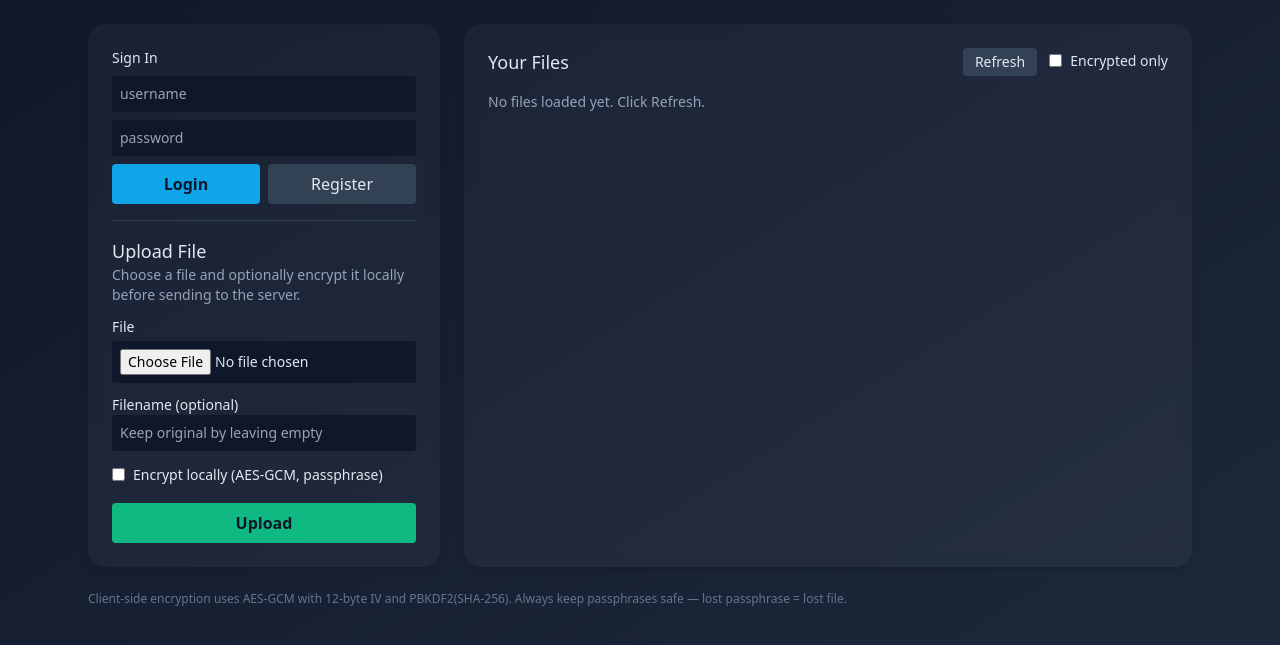
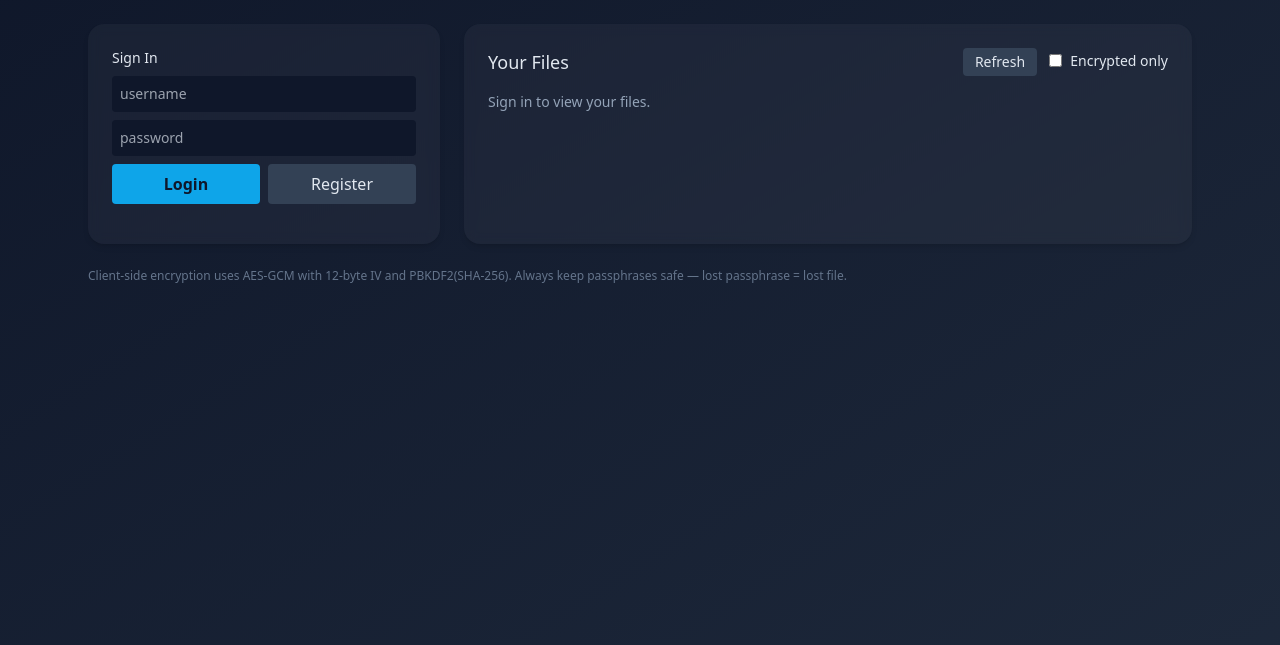
Before and after one commit to chansoro/secure-file-storage, a Flask app: page / in a window 1280 px wide. Shown: the part 76-721 px from the top of the page. Run offline with Flask 3, Linux system fonts and the light colour scheme; some libraries are stand-ins or nearby versions.

Commit message:
Update index.html

```diff
--- a/templates/index.html
+++ b/templates/index.html
@@ -25,6 +25,7 @@
           <div id="authForms">
           </div>
 
+          <div id="uploadSection" class="hidden">
             <hr class="my-4 border-slate-700" />
 
             <div>
@@ -56,12 +57,13 @@
                 <div class="w-full bg-slate-700 h-3 rounded overflow-hidden"><div id="uploadBar" class="h-3 bg-emerald-400 w-0"></div></div>
                 <p id="uploadStatus" class="text-xs text-slate-400 mt-1"></p>
               </div>
+            </div>
+          </div>
 
-          </div>
         </section>
 
         <section class="lg:col-span-2 glass p-6 rounded-2xl shadow-md">
-          <div class="flex items-center justify-between mb-4">
+          <div id="fileListHeader" class="flex items-center justify-between mb-4">
             <h2 class="text-lg font-medium">Your Files</h2>
             <div>
               <button id="refreshBtn" class="mr-2 px-3 py-1 rounded bg-slate-700 text-sm">Refresh</button>
@@ -72,7 +74,7 @@
           </div>
 
           <div id="filesArea">
-            <p class="text-sm text-slate-400">No files loaded yet. Click Refresh.</p>
+            <p class="text-sm text-slate-400">Sign in to view your files.</p>
           </div>
 
         </section>
@@ -105,6 +107,15 @@
     function show(id) { el(id).classList.remove('hidden'); }
     function hide(id) { el(id).classList.add('hidden'); }
 
+    function clearUploadForm(){
+      el('fileInput').value = '';
+      el('filenameInput').value = '';
+      el('passphraseInput').value = '';
+      if (!el('encryptToggle').checked) {
+          hide('passphraseBlock');
+      }
+    }
+
     function notify(msg, kind='info'){
       const n = document.createElement('div');
       n.textContent = msg;
@@ -116,25 +127,41 @@
     }
 
     function token(){ return localStorage.getItem('sfs_token'); }
-    function setToken(t){ if(t) localStorage.setItem('sfs_token', t); else localStorage.removeItem('sfs_token'); updateAuthArea(); }
+    function setToken(t){
+        if(t) localStorage.setItem('sfs_token', t);
+        else localStorage.removeItem('sfs_token');
+        updateAuthArea();
+    }
 
     function authHeaders(){ const t = token(); return t ? { 'Authorization': 'Bearer '+t } : {}; }
 
     function updateAuthArea(){
       const area = el('authArea'); area.innerHTML = '';
+      const filesArea = el('filesArea');
+
       if(token()){
         const b = document.createElement('div');
         b.innerHTML = `<div class="text-sm">Logged in</div><div class="text-xs text-slate-400">Token stored locally</div><div class=\"mt-2\"><button id=\"logoutBtn\" class=\"px-3 py-1 bg-rose-500 rounded text-sm\">Logout</button></div>`;
         area.appendChild(b);
         el('logoutBtn').addEventListener('click', ()=>{ setToken(null); notify('Logged out'); });
+
+        show('uploadSection');
+        filesArea.innerHTML = '<p class="text-sm text-slate-400">Loading files...</p>';
+        fetchFiles();
       } else {
         area.innerHTML = `<div class=\"text-sm text-slate-300\">Not signed in</div>`;
+
+        hide('uploadSection');
+        filesArea.innerHTML = '<p class="text-sm text-slate-400">Sign in to view your files.</p>';
       }
       renderAuthForms();
+      clearUploadForm();
     }
 
     function renderAuthForms(){
       const c = el('authForms');
+      if (token()) { c.innerHTML = ''; return; }
+
       c.innerHTML = `
         <div class="mb-4">
           <div class="text-sm font-medium">Sign In</div>
@@ -177,7 +204,7 @@
         });
         if(!res.ok) throw new Error('Login failed');
         const data = await res.json();
-        if(data.token){ setToken(data.token); notify('Login successful'); fetchFiles(); }
+        if(data.token){ setToken(data.token); notify('Login successful'); }
         else throw new Error('Token missing');
       }catch(err){ notify(err.message || 'Login error','error'); }
     }
@@ -263,7 +290,11 @@
         };
         xhr.onload = ()=>{
           el('uploadProgress').classList.add('hidden');
-          if(xhr.status >=200 && xhr.status <300){ notify('Upload successful'); fetchFiles(); }
+          if(xhr.status >=200 && xhr.status <300){
+            notify('Upload successful');
+            fetchFiles();
+            clearUploadForm();
+          }
           else { notify('Upload failed','error'); console.error(xhr.responseText); }
         };
         xhr.onerror = ()=>{ el('uploadProgress').classList.add('hidden'); notify('Upload error','error'); };
@@ -309,7 +340,8 @@
     el('showEncryptedOnly').addEventListener('change', fetchFiles);
 
     async function deleteFile(fileId){
-      if(!confirm('Delete this file?')) return;
+
+      if(!prompt('Type DELETE to confirm deletion of this file:').toLowerCase() === 'delete') return;
       try{
         const res = await fetch(API_BASE + '/api/files/' + encodeURIComponent(fileId), { method: 'DELETE', headers: { ...authHeaders() } });
         if(!res.ok) throw new Error('Delete failed');
@@ -351,9 +383,7 @@
     }
 
     updateAuthArea();
-    if(token()) fetchFiles();
 
     </script>
   </body>
-
 </html>
```
Lines whose indentation alone changed are shown as unchanged.
